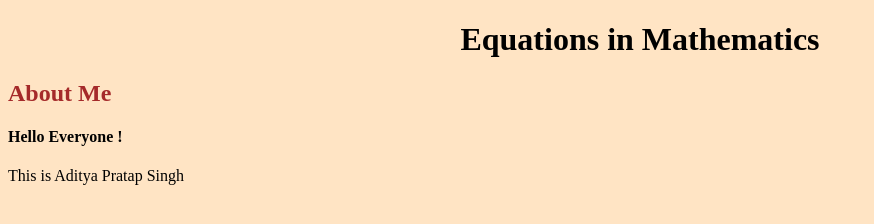
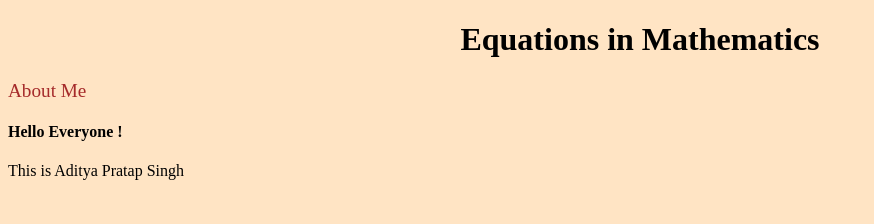
Before and after one commit to aps045/Fullstack-Practical-2, a plain HTML site: page index.html in a window 1280 px wide. Shown: the whole page, without its empty margins (0-874 px from the left). Drawn offline with Linux system fonts and the light colour scheme.

Commit message:
file updated

```diff
--- a/index.html
+++ b/index.html
@@ -7,7 +7,7 @@
     <h1 align="center">Equations in Mathematics</h1>
 </head>
 <body style="background-color: bisque;">
-    <h2 style="color: brown;">About Me</h2>
+    <p style="font-size: larger; color: brown;">About Me</p>
     <h4>Hello Everyone !</h4>
     <p>This is Aditya Pratap Singh</p>
 </body>
```
